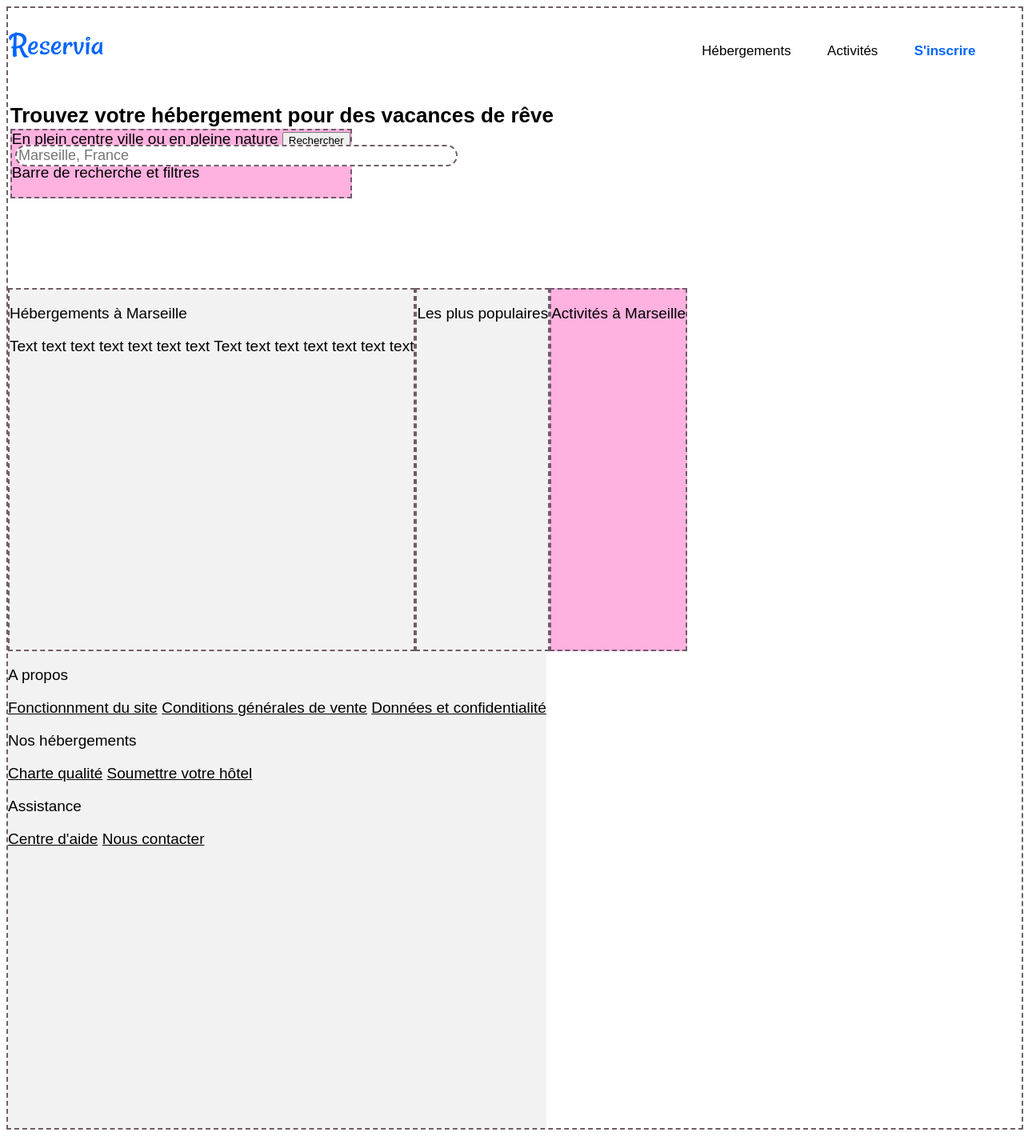
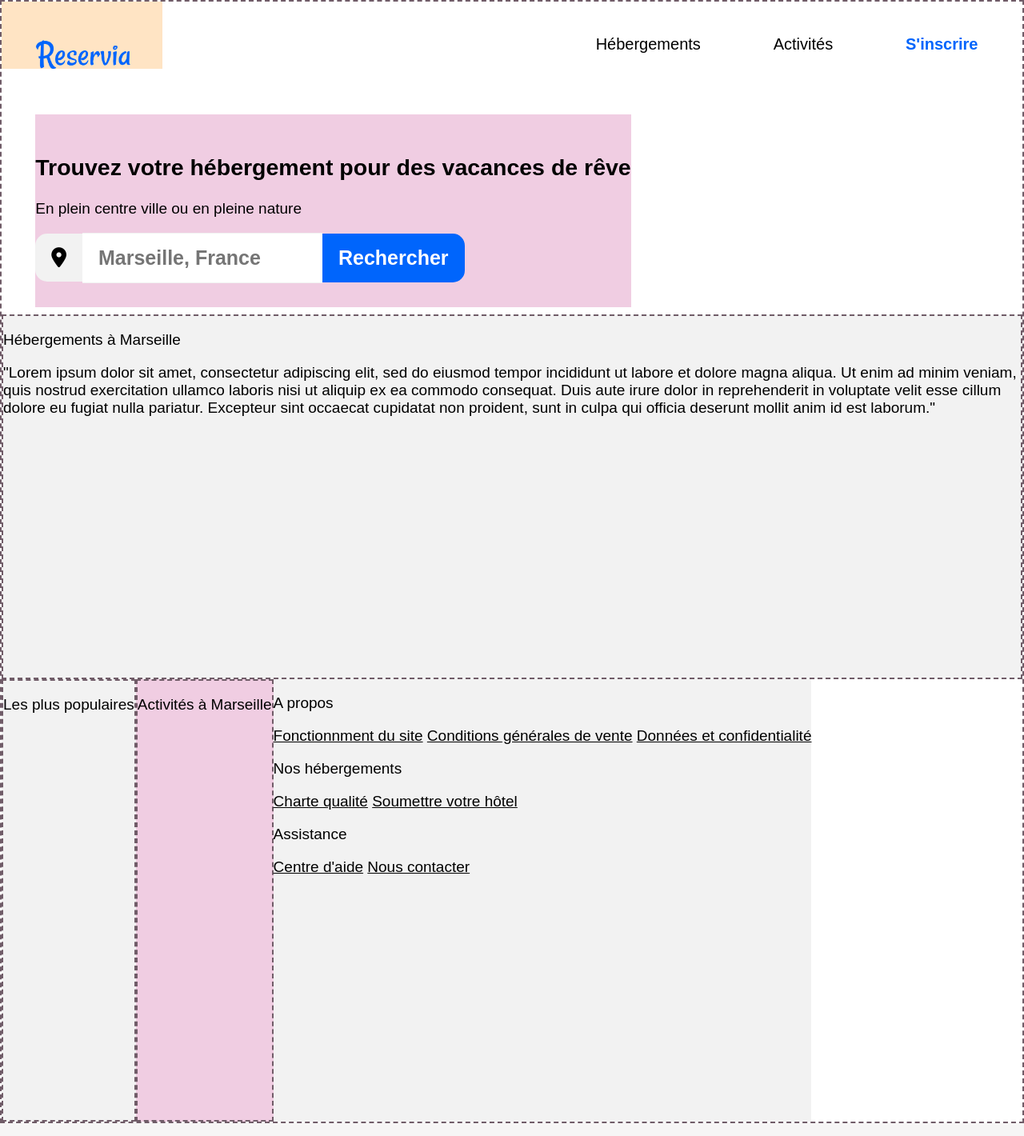
Before and after one commit to Yann-dv/Reservia, a PHP site: page / in a window 1280 px wide. Shown: the whole page at 80% size. Run offline with PHP 8.4, Linux system fonts and the light colour scheme; some libraries are stand-ins or nearby versions.

Commit message:
Add script src: font awesome in head, body corrections, creating search section

```diff
--- a/index.html
+++ b/index.html
@@ -3,9 +3,10 @@
 <!--Reservia webpage-->
     <head>
         <meta charset="utf-8" />
+        <meta name="viewport" content="width=device-width, initial-scale=1.0">
         <link rel="stylesheet" href="style.css" />
         <title>Reservia</title>
-
+        <script src="https://kit.fontawesome.com/158c254b57.js" crossorigin="anonymous"></script>
         <meta name="description" content="Avec Reservia, réservez et planifier vos vacances n'aura jamais été aussi simple." />
         <meta name="twitter:card" content="summary">
         <meta property="og:title" content="Reservia"/>
@@ -14,36 +15,33 @@
         <meta property="og:description" content="Avec Reservia, réservez et planifier vos vacances n'aura jamais été aussi simple."/>
     </head>
 
+    <body>
+
         <header>
             <a href="file:///C:/DOSSIERS%20WORK/study/info/Openclassrooms/Formation%20WebDev%206%20mois/Projets/P2/Projet%202%20-%20Reservia/YannHagege_2_08032021/index.html">
                 <img src="images/logo/Reservia@3x.png" alt="Reservia" class="logo"/>
             </a>
-            <div id="ancres">
+                <nav id="ancres">
                 <a href="">Hébergements</a>
                 <a href="">Activités</a>
                 <a href="" id= "subscrib">S'inscrire</a>
-            </div>
+                </nav>
         </header>
 
-    <body>
-
+        <section id="search">
             <h1>Trouvez votre hébergement pour des vacances de rêve</h1>
-
-        <section id="searchbar">
-            <form role="search">
-                <label for="searchbar">En plein centre ville ou en pleine nature</label>
-                    <input type="search" id="searchbar" placeholder="Marseille, France" size="50" name="q">
-                    <input type="submit" value="Rechercher">
-
-             </form>
-
-            <p>Barre de recherche et filtres</p>
+            <p>En plein centre ville ou en pleine nature</p>
+            <span id="searchbar">
+             <span class="mapmarker"><i class="fas fa-map-marker-alt" aria-hidden="true"></i></span><input type="search" class="searchfield" placeholder="Marseille, France" size="50" name="q"><input type="submit" class="searchbutton" value="Rechercher">
+            </span>
          </section>
 
         <section id="hebergements">
             <p>Hébergements à Marseille</p>
             <div>
-                <p>Text text text text text text text Text text text text text text text</p>
+                <p>"Lorem ipsum dolor sit amet, consectetur adipiscing elit, sed do eiusmod tempor incididunt ut labore et dolore magna aliqua. Ut enim ad minim veniam, quis nostrud exercitation
+                     ullamco laboris nisi ut aliquip ex ea commodo consequat. Duis aute irure dolor in reprehenderit in voluptate velit esse cillum dolore eu fugiat nulla pariatur.
+                     Excepteur sint occaecat cupidatat non proident, sunt in culpa qui officia deserunt mollit anim id est laborum."</p>
             </div>
             <div></div>
             <div></div>
--- a/style.css
+++ b/style.css
@@ -27,48 +27,56 @@
     font-style: normal;
     }
 
+body
+{
+    font-family: "raleway", arial, 'Times New Roman', Times, sans-serif;
+    display: flex;
+    max-width: 100%;
+    margin: 0;
+    overflow-x: hidden;
+    height: 1400px;
+    font-size: 19px;
+    flex-wrap: wrap;
+    position: relative;
+}
+
 header
 {
     font-family: "raleway", arial, 'Times New Roman', Times, sans-serif;
-    display: flex;
-    width: 99%;
-    position: relative;
     color: #0065FC;
     max-height: 6%;
-    justify-content:space-around;
-
+    justify-content:space-between;
+    background-color: bisque;
 }
 
 header a img
 {
-    height: 50px;
+    margin: 3vw 3vw 1.5vw 3.3vw;
+    height: auto;
     width: 120px;
-    position: absolute;
-    top: 25%;
-    left: 0%;
 }
 
-#ancres
+nav
 {
-    position: absolute;
-    right: 2%;
-    top: 50%;
-
+position: absolute;
+right: 0;
+top: 3%;
 }
 
 #ancres a
 {
-    padding: 1em;
-    font-size: 17px;
+    font-size: 20px;
     text-decoration: none;
-    margin: 0 3px 0 3px;
+    padding: 38px 30px 0 30px;
+    margin-top: 0;
+    margin-right: 2vw;
 }
 
 #ancres a:hover
 {
     color: #0065FC;
     font-weight: bold;
-    border-top: 0.15rem solid #0065FC;
+    border-top: 3px solid #0065FC;
     padding: 40px 25px 0 25px;
 }
 
@@ -79,53 +87,81 @@ a:visited
 
  #subscrib
 {
-    font-weight: bold;
+    font-weight: bolder;
     color: #0065FC;
 }
 
-body
+#search
 {
-    font-family: "raleway", arial, 'Times New Roman', Times, sans-serif;
-    display: flex;
-    width: 99%;
-    height: 1400px;
-    font-size: 19px;
-    flex-wrap: wrap;
+    position: absolute;
+    top: 10%;
+    left: 0%;
+    margin-bottom: 30px;
+    margin-top: 1px;
+    margin-left: 3.3vw;
 }
 
 h1
 {
-    position: absolute;
-    top: 14%;
-    left: 1%;
-    font-weight: bold;
-    font-size: 26px;
+margin-top: 50px;
+margin-left: 0;
+clear: left;
 }
 
 #searchbar
 {
-    position: absolute;
-    top: 20%;
-    left: 1%;
-    margin-top: 1px;
+    top: 40px;
+    margin-bottom: 30px;
+    margin-left: none;
+    display: block;
 }
 
-input[type=search]
- {
-    border: 2px solid #999;
-    border-radius: 20px;
-    font-size:large;
-    overflow: hidden;
+.mapmarker
+{
+    min-width: 60px;
+    align-items: center;
+    background-color: #f2f2f2;
+    font-size: 25px;
+    border-top-left-radius: 15px;
+    border-bottom-left-radius: 15px;
+    padding: 1rem 1.25rem;
 }
 
-body, #searchbar, #hebergements, #populaires, #activites
+.searchfield
+{
+    border-top: solid #f2f2f2 1px;
+    border-bottom: solid #f2f2f2 1px;
+    border-left: none;
+    border-right: none;
+    font-family: "Raleway", sans-serif;
+    font-weight: bold;
+    font-size: 25px;
+    width: 300px;
+    padding: 1rem 1.25rem;
+}
+
+.searchbutton
+{
+    font-size: 25px;
+    background-color: #0065fc;
+    font-family: "Raleway", sans-serif;
+    font-weight: bold;
+    color: white;
+    border-top-right-radius: 15px;
+    border-bottom-right-radius: 15px;
+    border: none;
+    cursor: pointer;
+    padding: 1rem 1.25rem;
+}
+
+body, #hebergements, #populaires, #activites
 {
     border: 2px dashed rgb(112, 92, 104);
 }
 
 section
 {
-    background-color: rgba(255, 127, 202, 0.603);
+    background-color: rgba(231, 172, 207, 0.603);
 }
 
 #hebergements
@@ -143,4 +179,3 @@ footer
     font-family: "raleway", arial, 'Times New Roman', Times, sans-serif;
     background-color: #F2F2F2;
 }
-/* Fin du to delete */
```
Also changed, not shown: images/font_awesome/child-solid.svg (deleted), images/font_awesome/dog-solid.svg (deleted), images/font_awesome/heart-solid.svg (deleted), images/font_awesome/money-bill-wave-solid.svg (deleted), images/font_awesome/star-solid.svg (deleted). Lines whose indentation alone changed are shown as unchanged.
